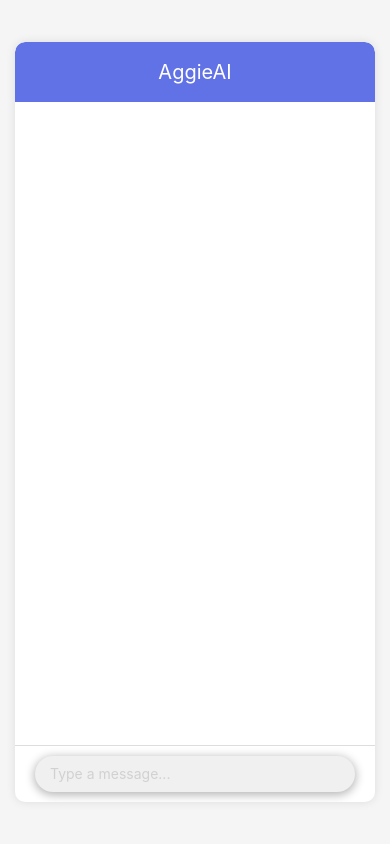
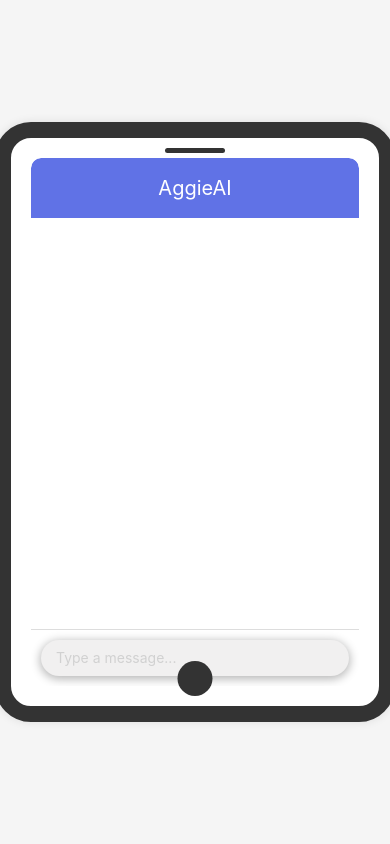
Before and after one commit to Agnes-Kalunda/AI-Powered-Chatbot, a Django app: template frontend/frontendApp/templates/index.html in a window 390 px wide. Run offline with Django 3.2, Linux system fonts and the light colour scheme; the template is opened without the code that fills it, so the values that code supplies are empty; parts of the project's set-up code (start-up, migrations or seed data) failed here and were passed over; some libraries are stand-ins or nearby versions.

Commit message:
add phone frame

```diff
--- a/frontend/frontendApp/templates/index.html
+++ b/frontend/frontendApp/templates/index.html
@@ -1,4 +1,5 @@
 {% load static %}
+
 <!DOCTYPE html>
 <html>
 <head>
@@ -21,12 +22,49 @@
             background-color: #f5f5f5;
         }
 
+        .phone-frame {
+            width: 400px;
+            height: 600px; /* Reduced height */
+            border: 16px solid #333;
+            border-radius: 36px;
+            padding: 20px;
+            box-shadow: 0px 0px 10px rgba(0, 0, 0, 0.1);
+            background-color: white;
+            position: relative;
+            display: flex;
+            justify-content: center;
+            align-items: center;
+        }
+
+        .phone-frame::before {
+            content: '';
+            position: absolute;
+            top: 10px;
+            left: 50%;
+            transform: translateX(-50%);
+            width: 60px;
+            height: 5px;
+            background-color: #333;
+            border-radius: 10px;
+        }
+
+        .phone-frame::after {
+            content: '';
+            position: absolute;
+            bottom: 10px;
+            left: 50%;
+            transform: translateX(-50%);
+            width: 35px;
+            height: 35px;
+            background-color: #333;
+            border-radius: 50%;
+        }
+
         .chat-container {
-            width: 360px;
-            height: 90%;
+            width: 100%;
+            height: 100%;
             background-color: white;
             border-radius: 10px;
-            box-shadow: 0px 0px 10px rgba(0, 0, 0, 0.1);
             display: flex;
             flex-direction: column;
             overflow: hidden;
@@ -45,23 +83,26 @@
             flex: 1;
             padding: 10px;
             overflow-y: auto;
-            margin-bottom: 60px; /* Add space between messages and input box */
+            padding-bottom: 50px; /* Add padding to the bottom */
         }
 
         .keypad {
             padding: 10px;
             border-top: 1px solid #ddd;
+            border-bottom-left-radius: 10px;
+            border-bottom-right-radius: 10px;
         }
 
         .usrInput {
             background: #f1f0f0;
-            width: calc(100% - 20px);
+            width: 100%;
             border-radius: 20px;
             box-shadow: 0px 2px 10px 1px #b5b5b5;
             border: none;
             padding: 10px 15px;
             margin: 0 auto;
             display: block;
+            box-sizing: border-box; /* Ensures padding is included in the width */
         }
 
         .message {
@@ -75,7 +116,7 @@
         }
 
         .message .text {
-            max-width: 70%;
+            max-width: calc(100% - 30px); /* Adjust max-width */
             padding: 10px 15px;
             border-radius: 20px;
         }
@@ -94,6 +135,7 @@
     </style>
 </head>
 <body>
+    <div class="phone-frame">
         <div class="chat-container">
             <div class="chat_header">
                 AggieAI
@@ -103,6 +145,7 @@
             </div>
             <div class="keypad">
                 <input type="text" id="keypad" class="usrInput browser-default" placeholder="Type a message..." autocomplete="off">
+            </div>
         </div>
     </div>
     <!-- JavaScript at end of body for optimized loading -->
```
Lines whose indentation alone changed are shown as unchanged.
